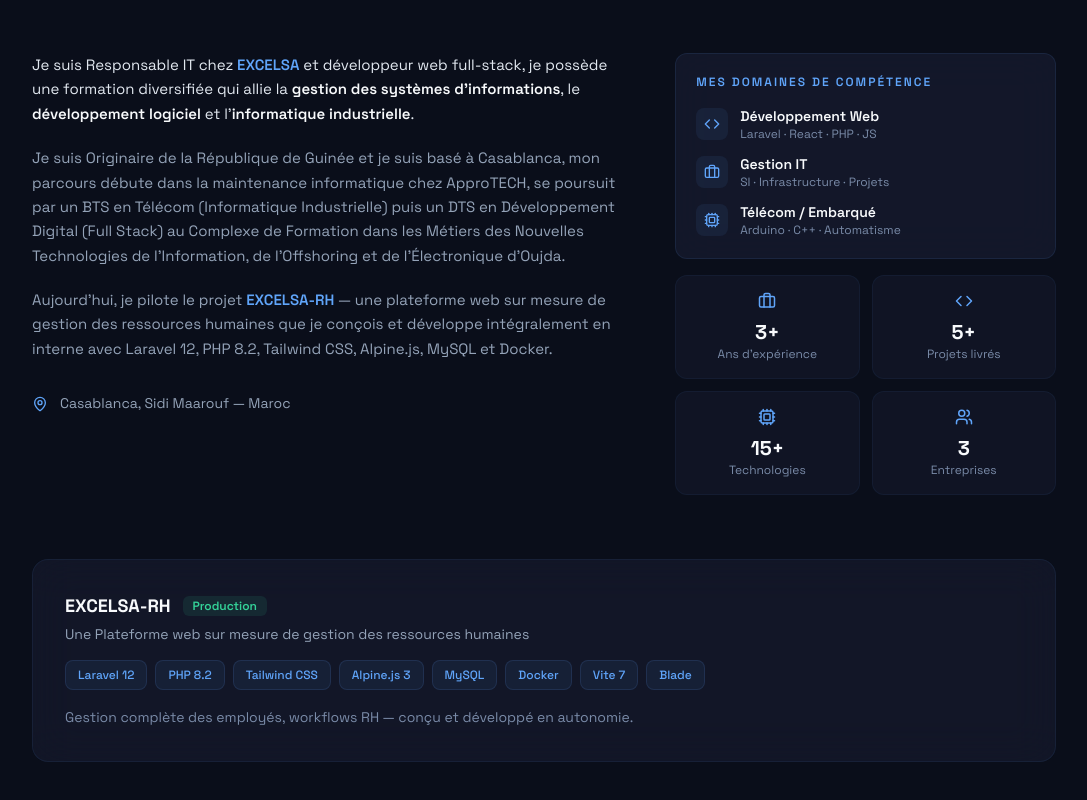
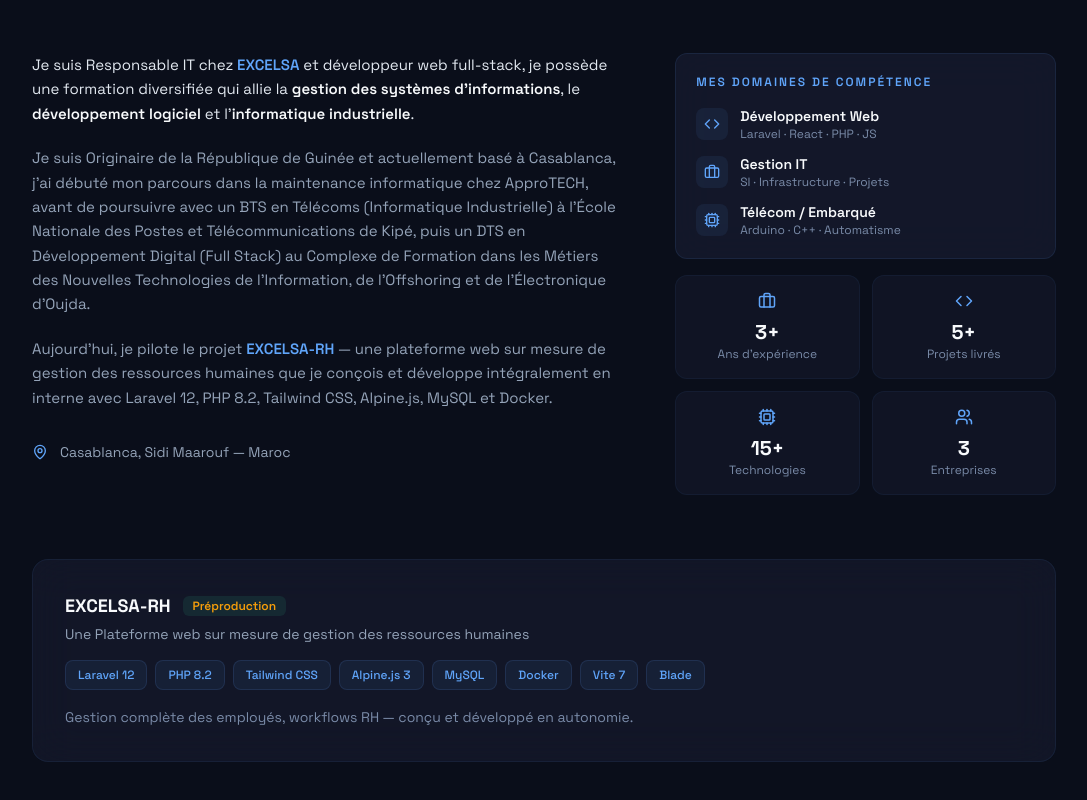
Before and after one commit to MauricePHMonemou/portfolio-maurice, a React (Vite) app: page / in a window 1280 px wide. Shown: the part 979-1779 px from the top of the page, without its empty margins (96-1183 px from the left). Built offline with nearby package versions, Linux system fonts and the light colour scheme; the HTML template or start-up script is replaced by a standard one.

Commit message:
Apport de quelque modification sur les information version 2

```diff
--- a/src/components/About.jsx
+++ b/src/components/About.jsx
@@ -51,8 +51,10 @@
             </p>
 
             <p className="leading-relaxed" style={{ color: '#94a3b8', fontSize: 15 }}>
-              Je suis Originaire de la République de Guinée et je suis basé à Casablanca, mon parcours débute dans la maintenance
-              informatique chez ApproTECH, se poursuit par un BTS en Télécom (Informatique Industrielle)
+              Je suis Originaire de la République de Guinée et actuellement basé à Casablanca,
+              j'ai débuté mon parcours dans la maintenance informatique chez ApproTECH,
+              avant de poursuivre avec un BTS en Télécoms (Informatique Industrielle){' '}
+              à l'École Nationale des Postes et Télécommunications de Kipé,{' '}
               puis un DTS en Développement Digital (Full Stack) au Complexe de Formation dans les Métiers{' '}
               des Nouvelles Technologies de l’Information, de l’Offshoring et de l’Électronique d'Oujda.
             </p>
@@ -166,9 +168,9 @@
                 </h3>
                 <span
                   className="text-xs font-semibold px-2.5 py-0.5 rounded-md"
-                  style={{ background: 'rgba(52,211,153,0.1)', color: '#34d399' }}
+                  style={{ background: 'rgba(52,211,153,0.1)', color: '#f59e0b' }}
                 >
-                  Production
+                  Préproduction
                 </span>
               </div>
               <p className="text-sm" style={{ color: '#94a3b8' }}>
--- a/src/data/projects.js
+++ b/src/data/projects.js
@@ -3,7 +3,7 @@
     id: 1,
     name: 'EXCELSA-RH',
     description: 'Une Plateforme web sur mesure pour la gestion des ressources humaines.',
-    longDescription: 'Gestion complète des employés (comptes, profils, rôles hiérarchiques), workflows RH (demandes, missions, évaluations avec cycle de validation), notifications email asynchrones + in-app, sécurité avancée (authentification, timeout de session, envoi sécurisé des identifiants). Conçu et développé intégralement en autonomie.',
+    longDescription: 'Le projet EXCELSA-RH couvre la gestion complète des employés (comptes, profils, rôles hiérarchiques), workflows RH (demandes, missions, évaluations avec cycle de validation), notifications email asynchrones + in-app, sécurité avancée (authentification, timeout de session, envoi sécurisé des identifiants). Conçu et développé intégralement en autonomie.',
     tech: ['Laravel 12', 'PHP 8.2', 'Tailwind CSS', 'Alpine.js 3', 'MySQL', 'Docker', 'Blade', 'Vite 7'],
     category: 'full-stack',
     status: 'preproduction',
@@ -27,7 +27,7 @@
     id: 3,
     name: 'Portfolio Personnel',
     description: 'Ce SPA(Single Page Application) React avec animation constellation interactive et thème Deep Space.',
-    longDescription: 'J\'ai developpé ce porjet de portfolio — Single Page Application en vue de mettre en valeur mes cmopétences académique et professionnelle. Le projet est développée avec React 18, Vite, Tailwind CSS et Framer Motion. Animation constellation Canvas 2D interactive, design glassmorphism, formulaire EmailJS, déployé sur Vercel avec CI/CD automatique.',
+    longDescription: 'J\'ai developpé ce projet de portfolio — Single Page Application en vue de mettre en valeur mes cmopétences académique et professionnelle. Le projet est développée avec React 18, Vite, Tailwind CSS et Framer Motion. Animation constellation Canvas 2D interactive, design glassmorphism, formulaire EmailJS, déployé sur Vercel avec CI/CD automatique.',
     tech: ['React 18', 'Vite', 'Tailwind CSS', 'Framer Motion', 'Canvas 2D', 'EmailJS'],
     category: 'frontend',
     status: 'production',
```
